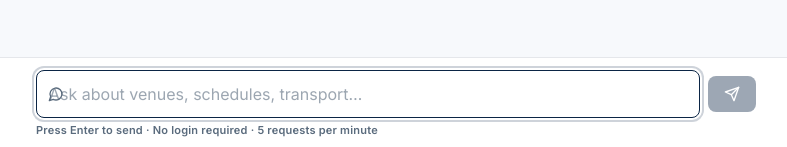
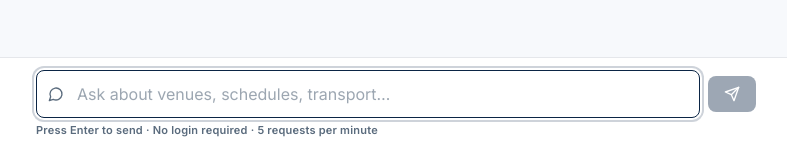
Before and after one commit to Harshit-925/StadiumIQ, a React (Vite) app in the folder frontend/: page /assistant in a window 1280 px wide. Shown: the part 650-797 px from the top of the page, without its empty margins (244-1031 px from the left). Built offline with nearby package versions, Linux system fonts and the light colour scheme; no server answers.

Commit message:
fix(ui): Fix fan assistant chat bubble text color and input padding

```diff
--- a/frontend/src/components/FanAssistantPage.tsx
+++ b/frontend/src/components/FanAssistantPage.tsx
@@ -68,7 +68,7 @@ function MessageBubble({ msg }: { msg: ChatMessage }) {
       <div
         className={`max-w-[80%] rounded-2xl px-4 py-3 text-body-sm leading-relaxed ${
           isUser
-            ? 'rounded-br-sm bg-pitch-blue text-text-primary'
+            ? 'rounded-br-sm bg-pitch-blue text-white'
             : 'rounded-bl-sm bg-gray-100 text-text-primary'
         }`}
       >
@@ -306,7 +306,7 @@ export const FanAssistantPage = memo(function FanAssistantPage() {
                 maxLength={500}
                 disabled={isLoading}
                 aria-describedby="fan-page-hint"
-                className="form-input pl-10 pr-4"
+                className="form-input !pl-10 pr-4"
               />
             </div>
             <button
```
